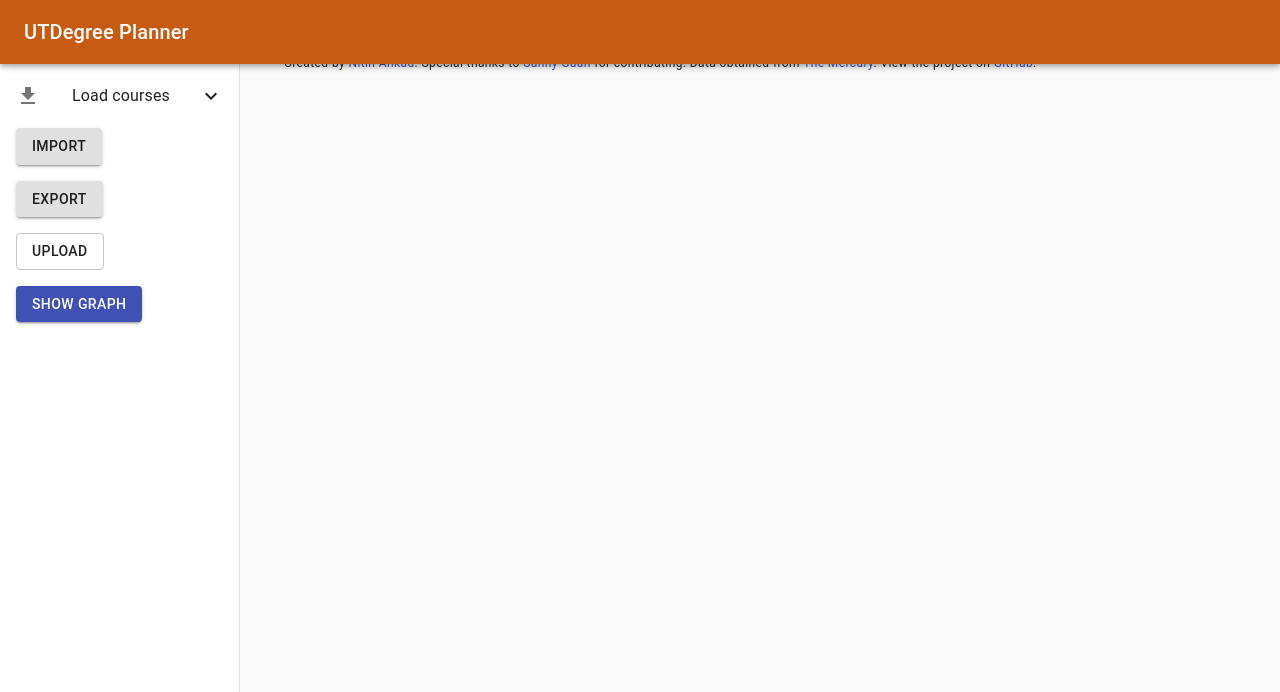
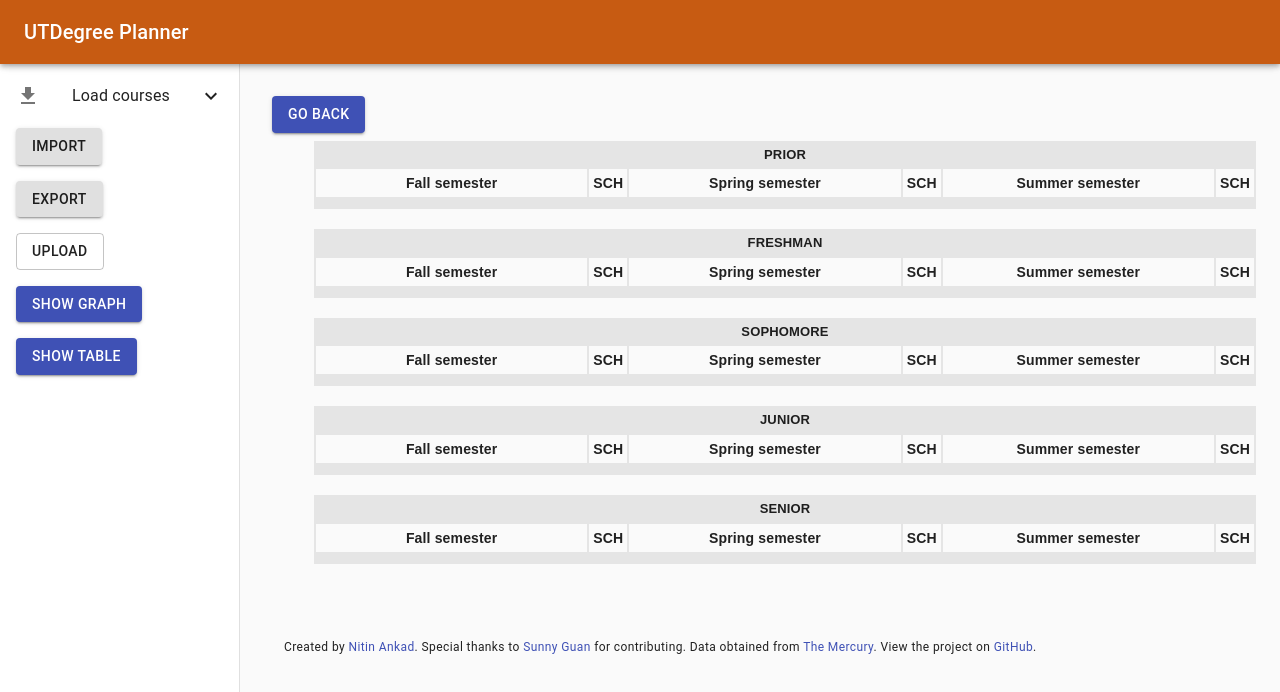
Before and after one commit to nitinankad/utdegree-planner, a React (Create React App) app: page /table in a window 1280 px wide. Shown: the top 692 px of the page. Built offline with nearby package versions, Linux system fonts and the light colour scheme.

Commit message:
Display plan in smaller table

```diff
--- a/src/layout/LoadCourses.js
+++ b/src/layout/LoadCourses.js
@@ -36,10 +36,14 @@
   const classes = useStyles();
   let history = useHistory();
 
-  function redirectGraph() {
+  const redirectGraph = () => {
     // history.push("/" + yearIndex + "/" + semesterIndex)
     history.push("/graph");
   }
+
+  const redirectTable = () => {
+    history.push("/table");
+  };
 
   const [state, setState] = useState({
     openMenu: false,
@@ -160,6 +164,9 @@
       <ListItem>
         <Button variant="contained" color="primary" onClick={redirectGraph}>Show Graph</Button>
       </ListItem>
+      <ListItem>
+        <Button variant="contained" color="primary" onClick={redirectTable}>Show Table</Button>
+      </ListItem>
     </List >
   );
 };
--- a/src/views/Dashboard.js
+++ b/src/views/Dashboard.js
@@ -14,6 +14,7 @@
   useParams,
 } from "react-router-dom";
 import PrereqGraph from './PrereqGraph';
+import TableView from './TableView';
 
 const useStyles = makeStyles(theme => ({
   root: {
@@ -73,6 +74,9 @@
             <Route exact path="/graph">
               <PrereqGraph board={board} />
             </Route>
+            <Route exact path="/table">
+              <TableView board={board} />
+            </Route>
             <Route exact path="/:year/:semester" children={<Child board={board}/>} />
           </Switch>
           <Footer />
--- /dev/null
+++ b/src/views/TableView.js
@@ -0,0 +1,153 @@
+import { Button, makeStyles } from '@material-ui/core';
+import React from 'react';
+import { Fragment } from 'react';
+import { useHistory } from 'react-router';
+
+const useStyles = makeStyles(theme => ({
+    root: {
+        padding: theme.spacing(1.5),
+        width: '100%',
+
+        "& table": {
+            borderCollapse: "collapse",
+            marginLeft: "50px"
+        },
+        "& tbody": {
+            maxWidth: "900px",
+            fontSize: "13px",
+            fontFamily: "'Fira Sans',OpenSans,Arial,sans-serif"
+        },
+        "& th": {
+            padding: "3px",
+            border: "2px solid #e5e5e5",
+            backgroundColor: "#e5e5e5"
+        },
+        "& td": {
+            padding: "4px",
+            border: "2px solid #e5e5e5"
+        },
+    },
+    buttons: {
+        margin: theme.spacing(1),
+    },
+    toolbar: theme.mixins.toolbar,
+    course: {
+        width: "280px"
+    },
+    header: {
+        fontSize: "14px",
+        fontWeight: "700",
+		textAlign: "center"
+    },
+    schHeader: {
+        width: "40px",
+        textAlign: "center",
+        fontWeight: "700",
+        fontSize: "14px"
+    },
+    sch: {
+        width: "40px",
+        textAlign: "center"
+    },
+    bottom: {
+        backgroundColor: "#e5e5e5",
+        fontSize: "14px",
+        fontWeight: "700"
+    },
+    highlightCourseName: {
+        color: '#00863f',
+        fontWeight: 700,
+        display: 'inline',
+    },
+}));
+
+const TableView = (props) => {
+    const { board } = props;
+    const classes = useStyles();
+    let history = useHistory();
+
+    const courseNameFormat = (courseName) => {
+        let coursePrefix = "";
+        const pattern = new RegExp(/[A-Z]+ \d{4}|\d{3} Core Course/);
+
+        if (pattern.test(courseName)) {
+            coursePrefix = courseName.match(pattern);
+            courseName = courseName.split(coursePrefix)[1];
+        }
+
+        return <>
+            <span className={classes.highlightCourseName}>{coursePrefix}</span> {courseName}
+        </>;
+    }
+
+    const getHours = (courseName) => {
+        const pattern = new RegExp(/\d{4}/);
+
+        let creditHours = 3;
+
+        if (pattern.test(courseName)) {
+            let coursePrefix = courseName.match(pattern);
+            console.log(coursePrefix);
+            creditHours = parseInt(coursePrefix[0][1]);
+        }
+
+        return creditHours;
+    }
+
+    return (
+        <div className={classes.root}>
+            <div className={classes.toolbar} />
+
+            <Button className={classes.buttons} variant="contained" color="primary" onClick={() => history.push("/")}>Go Back</Button>
+
+            {board.map((year, index) =>
+                <Fragment key={index}>
+                    <table>
+                        <thead></thead>
+                        <tbody>
+                            <tr>
+                                <th colSpan="100%">{year.year}</th>
+                            </tr>
+
+                            <tr>
+                                <td className={classes.header}>Fall semester</td>
+                                <td className={classes.schHeader}>SCH</td>
+                                <td className={classes.header}>Spring semester</td>
+                                <td className={classes.schHeader}>SCH</td>
+                                <td className={classes.header}>Summer semester</td>
+                                <td className={classes.schHeader}>SCH</td>
+                            </tr>
+
+                            {[...Array(Math.max(year.semesters[0].courses.length, year.semesters[1].courses.length, year.semesters[2].courses.length))].map((i, index) =>
+                                <tr key={index}>
+                                    <td className={classes.course}>{index < year.semesters[0].courses.length ? courseNameFormat(year.semesters[0].courses[index].courseName) : null}</td>
+                                    <td className={classes.sch}>{index < year.semesters[0].courses.length ? getHours(year.semesters[0].courses[index].courseName) : null}</td>
+
+                                    <td className={classes.course}>{index < year.semesters[1].courses.length ? courseNameFormat(year.semesters[1].courses[index].courseName) : null}</td>
+                                    <td className={classes.sch}>{index < year.semesters[1].courses.length ? getHours(year.semesters[1].courses[index].courseName) : null}</td>
+
+                                    <td className={classes.course}>{index < year.semesters[2].courses.length ? courseNameFormat(year.semesters[2].courses[index].courseName) : null}</td>
+                                    <td className={classes.sch}>{index < year.semesters[2].courses.length ? getHours(year.semesters[2].courses[index].courseName) : null}</td>
+                                </tr>
+                            )}
+
+                            <tr className={classes.bottom}>
+                                <td className={classes.course}></td>
+                                <td className={classes.sch}>{year.semesters[0].hours}</td>
+
+                                <td className={classes.course}></td>
+                                <td className={classes.sch}>{year.semesters[1].hours}</td>
+
+                                <td className={classes.course}></td>
+                                <td className={classes.sch}>{year.semesters[2].hours}</td>
+                            </tr>
+                        </tbody>
+                    </table>
+                    <br/>
+                </Fragment>
+            )}
+        </div>
+    );
+};
+
+export default TableView;
```
